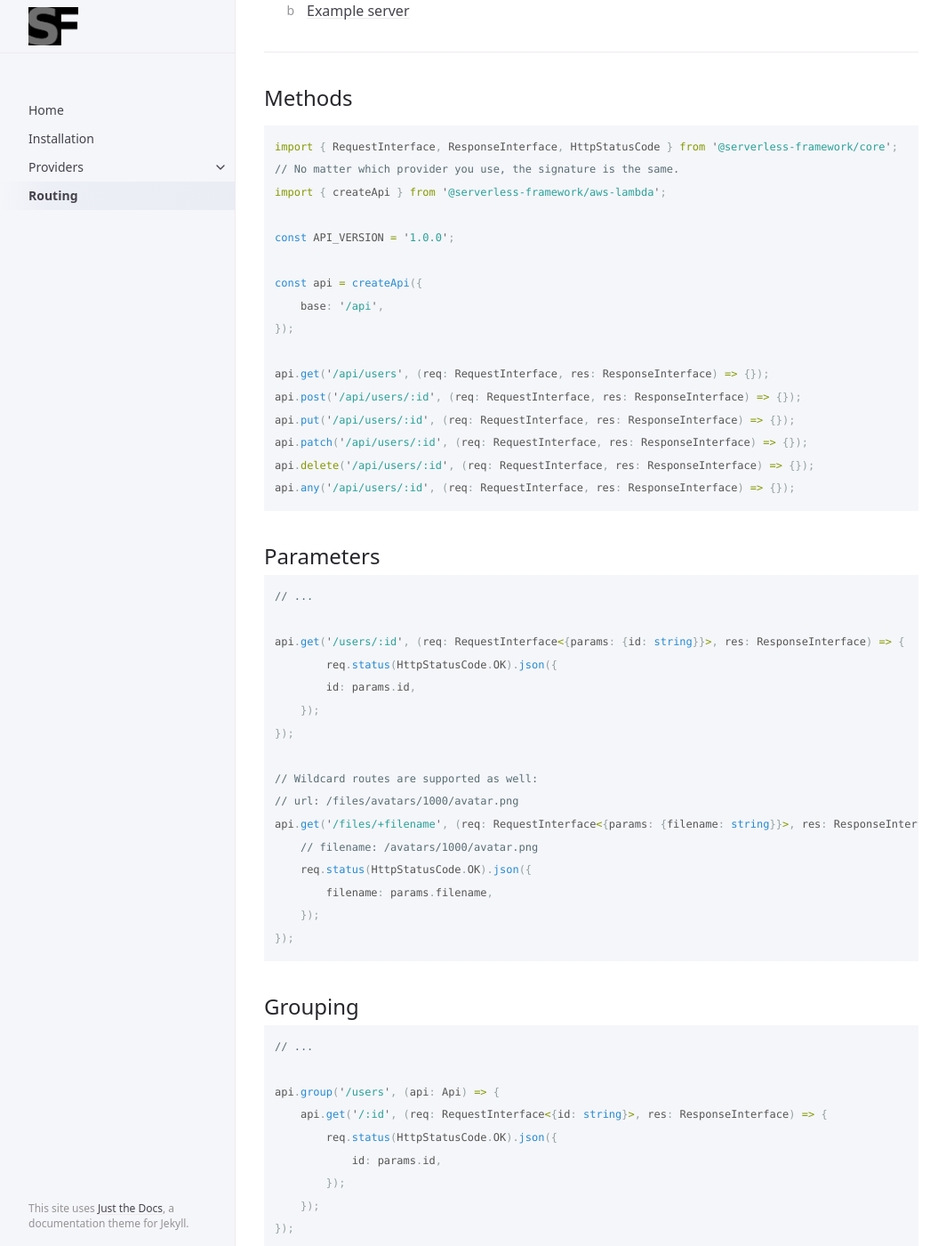
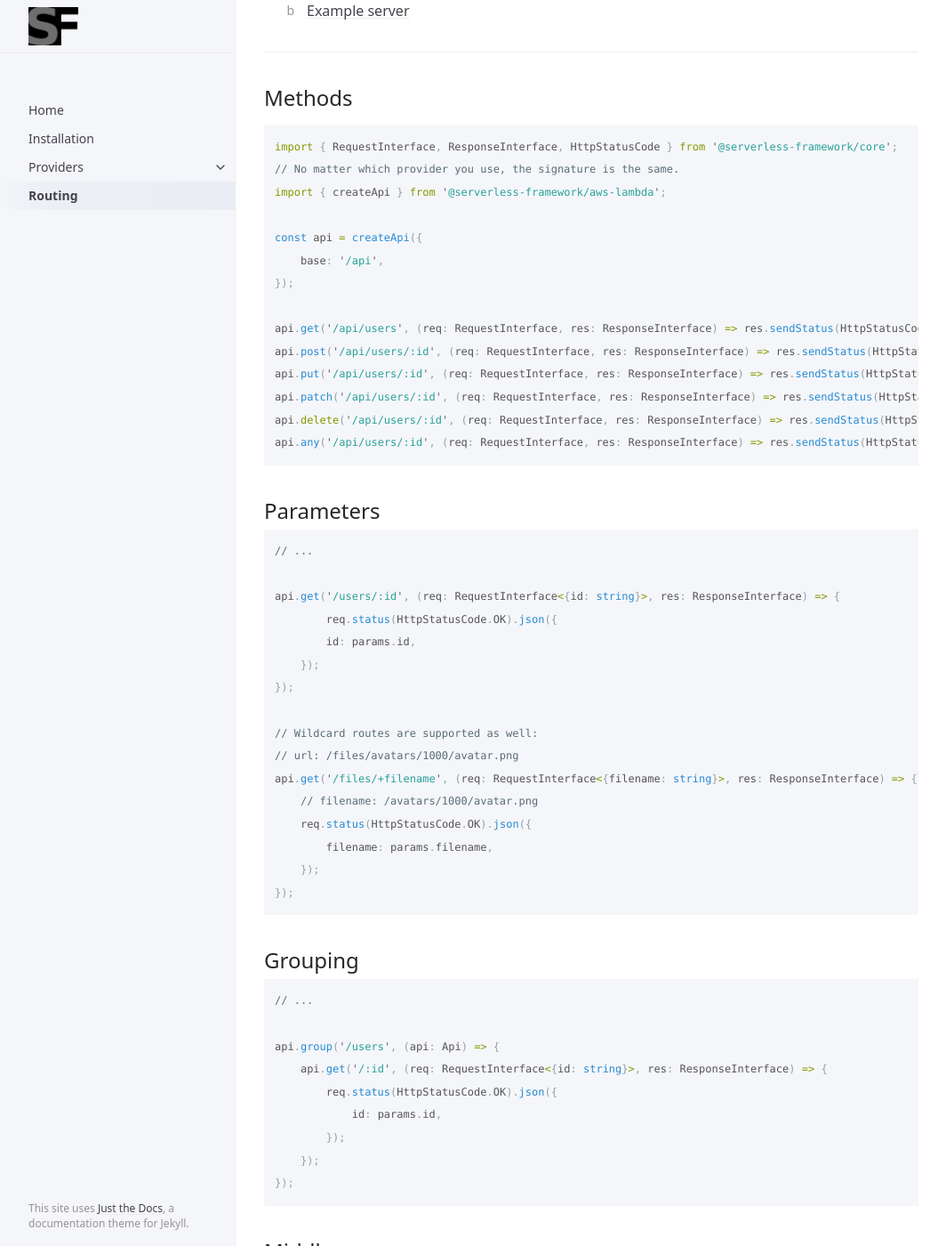
Before and after one commit to Edwin-Luijten/serverless-framework, a Jekyll site: the page built from docs/routing.md, in a window 1280 px wide and 1400 px high, scrolled down 490 px. Shown: the whole window at 89% size, without its empty margins (107-1171 px from the left). Built offline with Jekyll 4.4.1, drawn with Linux system fonts in a browser that asks for light colours.

````diff
--- a/docs/routing.md
+++ b/docs/routing.md
@@ -22,25 +22,23 @@ import { RequestInterface, ResponseInterface, HttpStatusCode } from '@serverless
 // No matter which provider you use, the signature is the same.
 import { createApi } from '@serverless-framework/aws-lambda';
 
-const API_VERSION = '1.0.0';
-
 const api = createApi({
     base: '/api',
 });
 
-api.get('/api/users', (req: RequestInterface, res: ResponseInterface) => {});
-api.post('/api/users/:id', (req: RequestInterface, res: ResponseInterface) => {});
-api.put('/api/users/:id', (req: RequestInterface, res: ResponseInterface) => {});
-api.patch('/api/users/:id', (req: RequestInterface, res: ResponseInterface) => {});
-api.delete('/api/users/:id', (req: RequestInterface, res: ResponseInterface) => {});
-api.any('/api/users/:id', (req: RequestInterface, res: ResponseInterface) => {});
+api.get('/api/users', (req: RequestInterface, res: ResponseInterface) => res.sendStatus(HttpStatusCode.OK));
+api.post('/api/users/:id', (req: RequestInterface, res: ResponseInterface) => res.sendStatus(HttpStatusCode.OK));
+api.put('/api/users/:id', (req: RequestInterface, res: ResponseInterface) => res.sendStatus(HttpStatusCode.OK));
+api.patch('/api/users/:id', (req: RequestInterface, res: ResponseInterface) => res.sendStatus(HttpStatusCode.OK));
+api.delete('/api/users/:id', (req: RequestInterface, res: ResponseInterface) => res.sendStatus(HttpStatusCode.OK));
+api.any('/api/users/:id', (req: RequestInterface, res: ResponseInterface) => res.sendStatus(HttpStatusCode.OK));
 ```
 
 ## Parameters
 {% highlight typescript %}
 // ...
 
-api.get('/users/:id', (req: RequestInterface<{params: {id: string}}>, res: ResponseInterface) => {
+api.get('/users/:id', (req: RequestInterface<{id: string}>, res: ResponseInterface) => {
         req.status(HttpStatusCode.OK).json({
         id: params.id,
     });
@@ -48,7 +46,7 @@ api.get('/users/:id', (req: RequestInterface<{params: {id: string}}>, res: Respo
 
 // Wildcard routes are supported as well:
 // url: /files/avatars/1000/avatar.png
-api.get('/files/+filename', (req: RequestInterface<{params: {filename: string}}>, res: ResponseInterface) => {
+api.get('/files/+filename', (req: RequestInterface<{filename: string}>, res: ResponseInterface) => {
     // filename: /avatars/1000/avatar.png
     req.status(HttpStatusCode.OK).json({
         filename: params.filename,
````
